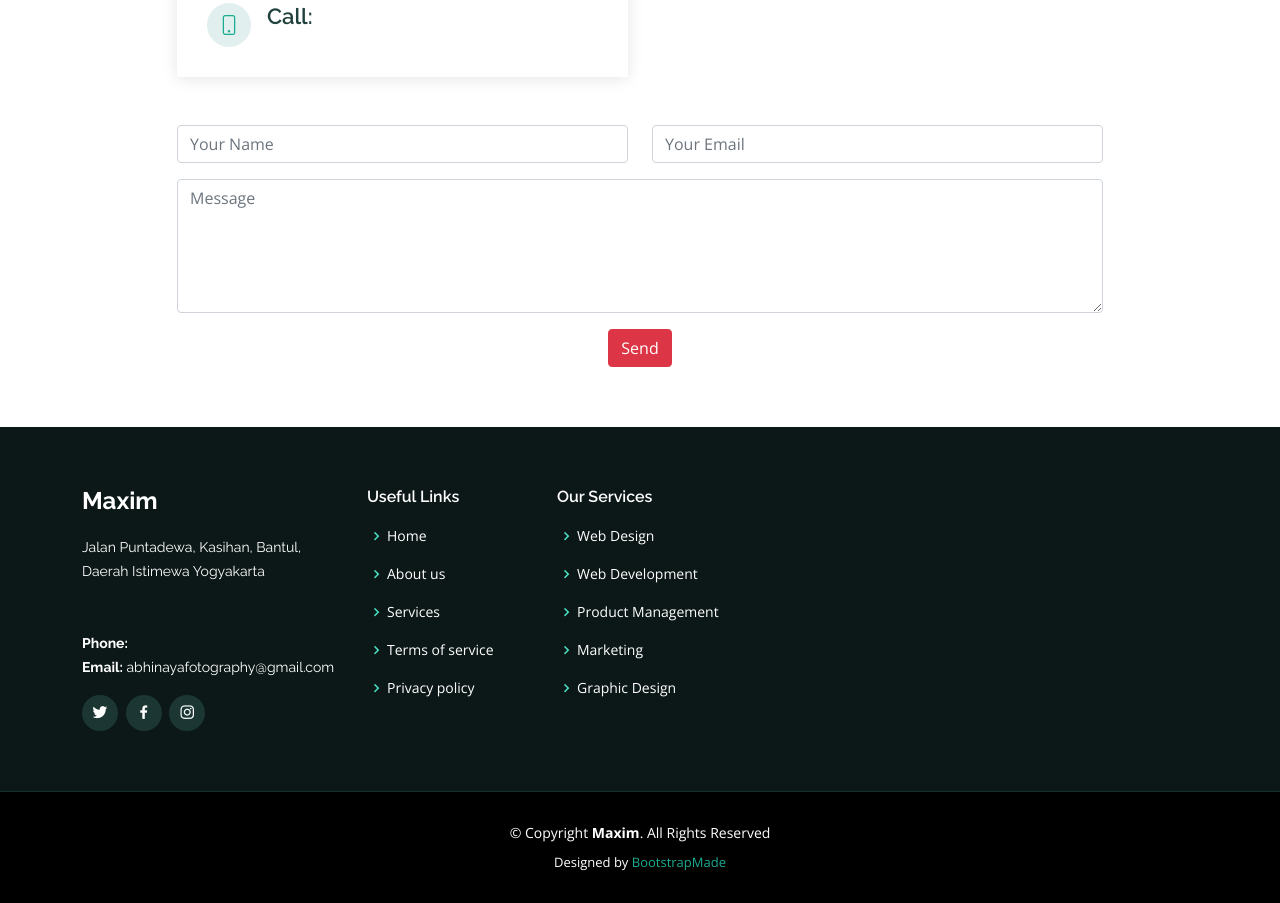
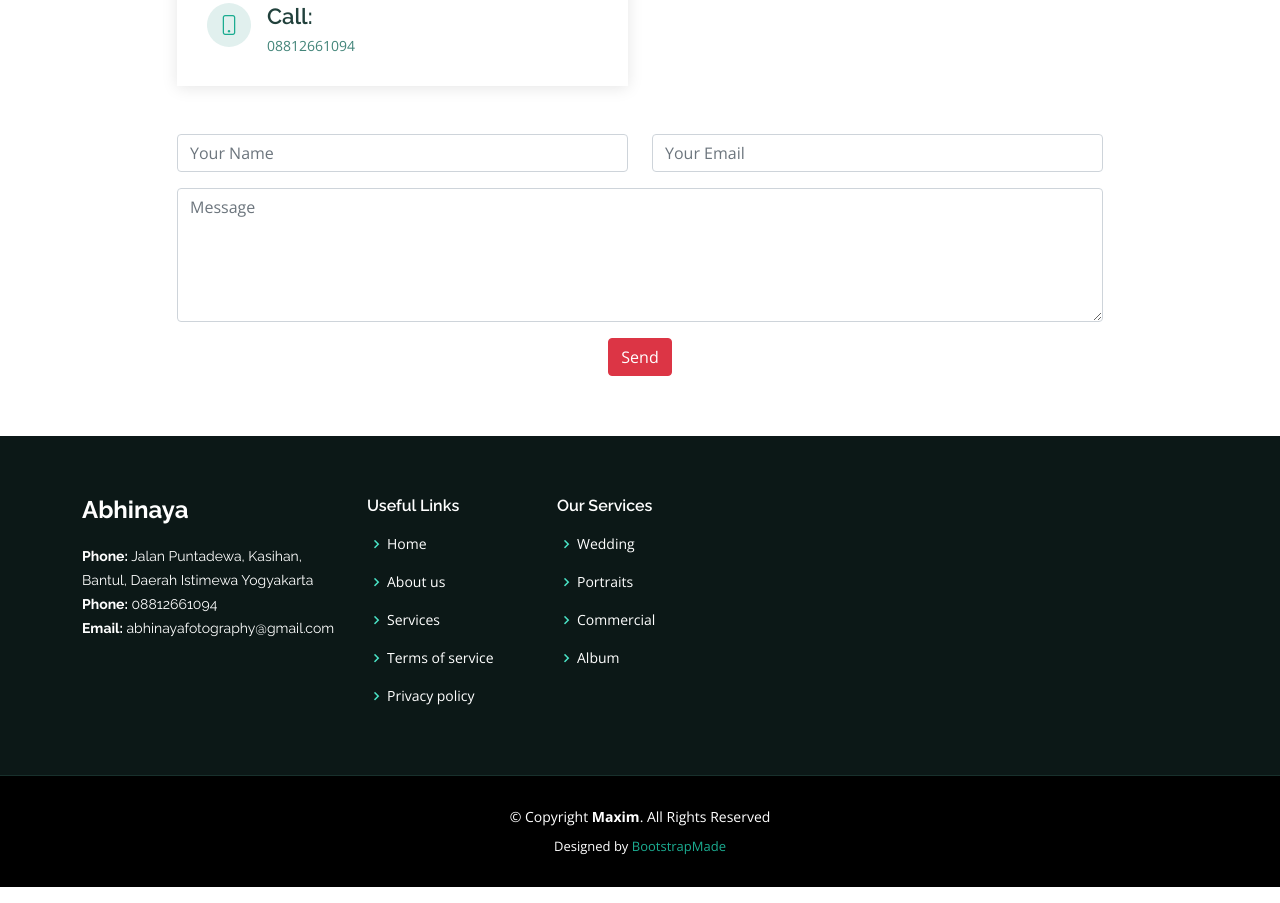
Before and after one commit to abhinayafotography/abhinayafotography.github.io, a plain HTML site: page index.html in a window 1280 px wide. Shown: the part 5590-6493 px from the top of the page. Drawn offline with nearby package versions, Linux system fonts and the light colour scheme; grey boxes are pictures that could not be loaded.

Commit message:
mengubah deskripsi footer

```diff
--- a/index.html
+++ b/index.html
@@ -499,7 +499,7 @@
                 <div class="phone mt-4">
                   <i class="bi bi-phone"></i>
                   <h4>Call:</h4>
-                  <p></p>
+                  <p>08812661094</p>
                 </div>
               </div>
             </div>
@@ -545,17 +545,13 @@
           <div class="row">
             <div class="col-lg-3 col-md-6">
               <div class="footer-info">
-                <h3>Maxim</h3>
+                <h3>Abhinaya</h3>
                 <p>
-                  Jalan Puntadewa, Kasihan, Bantul, Daerah Istimewa Yogyakarta <br />
-                  <br /><br />
-                  <strong>Phone:</strong> <br />
+                  <strong>Phone:</strong> Jalan Puntadewa, Kasihan, Bantul, Daerah Istimewa Yogyakarta <br />
+                  <strong>Phone:</strong> 08812661094 <br />
                   <strong>Email:</strong> abhinayafotography@gmail.com<br />
                 </p>
                 <div class="social-links mt-3">
-                  <a href="#" class="twitter"><i class="bx bxl-twitter"></i></a>
-                  <a href="#" class="facebook"><i class="bx bxl-facebook"></i></a>
-                  <a href="#" class="instagram"><i class="bx bxl-instagram"></i></a>
                 </div>
               </div>
             </div>
@@ -574,11 +570,10 @@
             <div class="col-lg-3 col-md-6 footer-links">
               <h4>Our Services</h4>
               <ul>
-                <li><i class="bx bx-chevron-right"></i> <a href="#">Web Design</a></li>
-                <li><i class="bx bx-chevron-right"></i> <a href="#">Web Development</a></li>
-                <li><i class="bx bx-chevron-right"></i> <a href="#">Product Management</a></li>
-                <li><i class="bx bx-chevron-right"></i> <a href="#">Marketing</a></li>
-                <li><i class="bx bx-chevron-right"></i> <a href="#">Graphic Design</a></li>
+                <li><i class="bx bx-chevron-right"></i> <a href="#">Wedding</a></li>
+                <li><i class="bx bx-chevron-right"></i> <a href="#">Portraits</a></li>
+                <li><i class="bx bx-chevron-right"></i> <a href="#">Commercial</a></li>
+                <li><i class="bx bx-chevron-right"></i> <a href="#">Album</a></li>
               </ul>
             </div>
 
```
